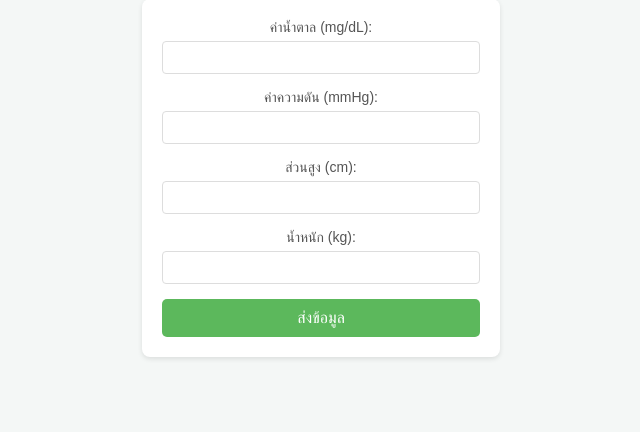
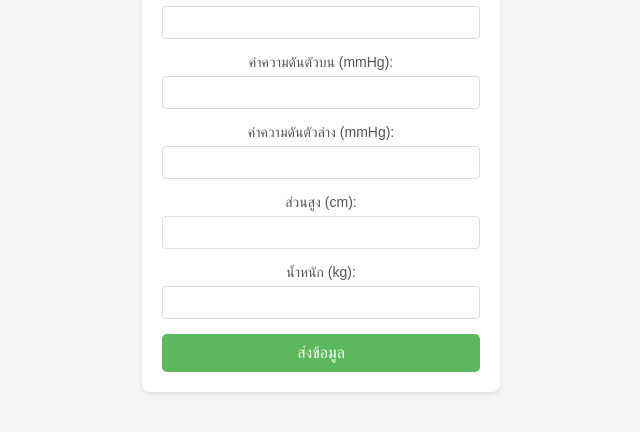
Before and after one commit to kanathipsion/line-health-bot-finalform, a website: page form.html in a window 1280 px wide. Shown: the part 286-718 px from the top of the page, without its empty margins (339-979 px from the left). Drawn offline with Linux system fonts and the light colour scheme.

Commit message:
Update form.html

```diff
--- a/form.html
+++ b/form.html
@@ -66,8 +66,11 @@
       <label for="sugar">ค่าน้ำตาล (mg/dL):</label>
       <input type="number" id="sugar" name="sugar" required>
 
-      <label for="pressure">ค่าความดัน (mmHg):</label>
-      <input type="number" id="pressure" name="pressure" required>
+      <label for="pressureSys">ค่าความดันตัวบน (mmHg):</label>
+      <input type="number" id="pressureSys" name="pressureSys" required>
+
+      <label for="pressureDia">ค่าความดันตัวล่าง (mmHg):</label>
+      <input type="number" id="pressureDia" name="pressureDia" required>
 
       <label for="height">ส่วนสูง (cm):</label>
       <input type="number" id="height" name="height" required>
@@ -91,11 +94,13 @@
       event.preventDefault();
 
       const sugar = document.getElementById('sugar').value;
-      const pressure = document.getElementById('pressure').value;
+      const pressureSys = document.getElementById('pressureSys').value;
+      const pressureDia = document.getElementById('pressureDia').value;
       const height = document.getElementById('height').value;
       const weight = document.getElementById('weight').value;
 
       const bmi = (weight / Math.pow(height / 100, 2)).toFixed(2);
+      const pressure = `${pressureSys}/${pressureDia}`;
       let healthMessage = `ผลลัพธ์สุขภาพของคุณ:\n- ค่าน้ำตาล: ${sugar}\n- ค่าความดัน: ${pressure}\n- BMI: ${bmi}`;
 
       let packageId = '1'; // ตัวอย่าง Package ID
```
